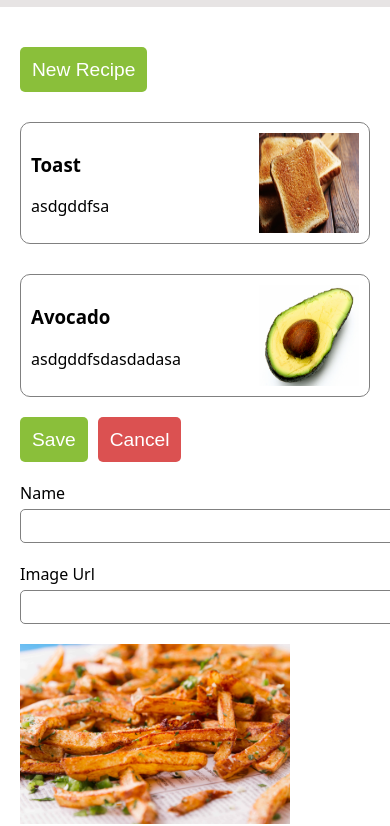
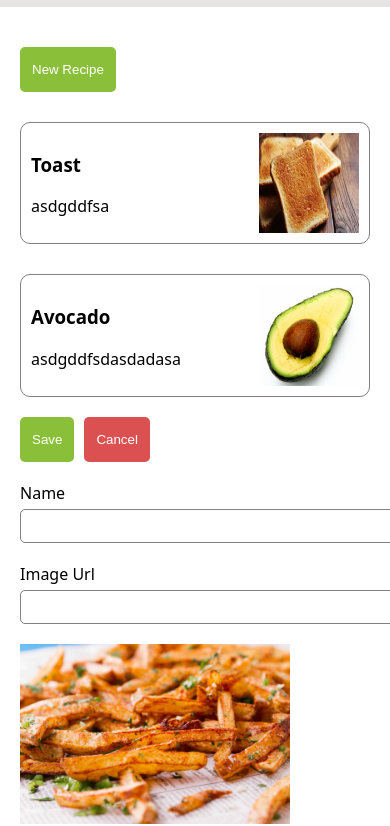
Before and after one commit to cosmintianum4/learning-path-web, a plain HTML site: page 02-responsiveness/index.html in a window 390 px wide. Shown: the part 37-863 px from the top of the page. Drawn offline with Linux system fonts and the light colour scheme.

```diff
--- a/02-responsiveness/index.scss
+++ b/02-responsiveness/index.scss
@@ -44,8 +44,6 @@
         flex-direction: column;
         padding: 20px;
     }
-
-
 }
 
 .recipe-panel{
@@ -77,6 +75,10 @@
     font-size: larger;
     border: 0px;
     padding: 12px;
+
+    @media (max-width: 1200px) {
+        font-size: smaller;
+    }
 }
 
 .btn-green{
```
Also changed, not shown: 02-responsiveness/index.css.
